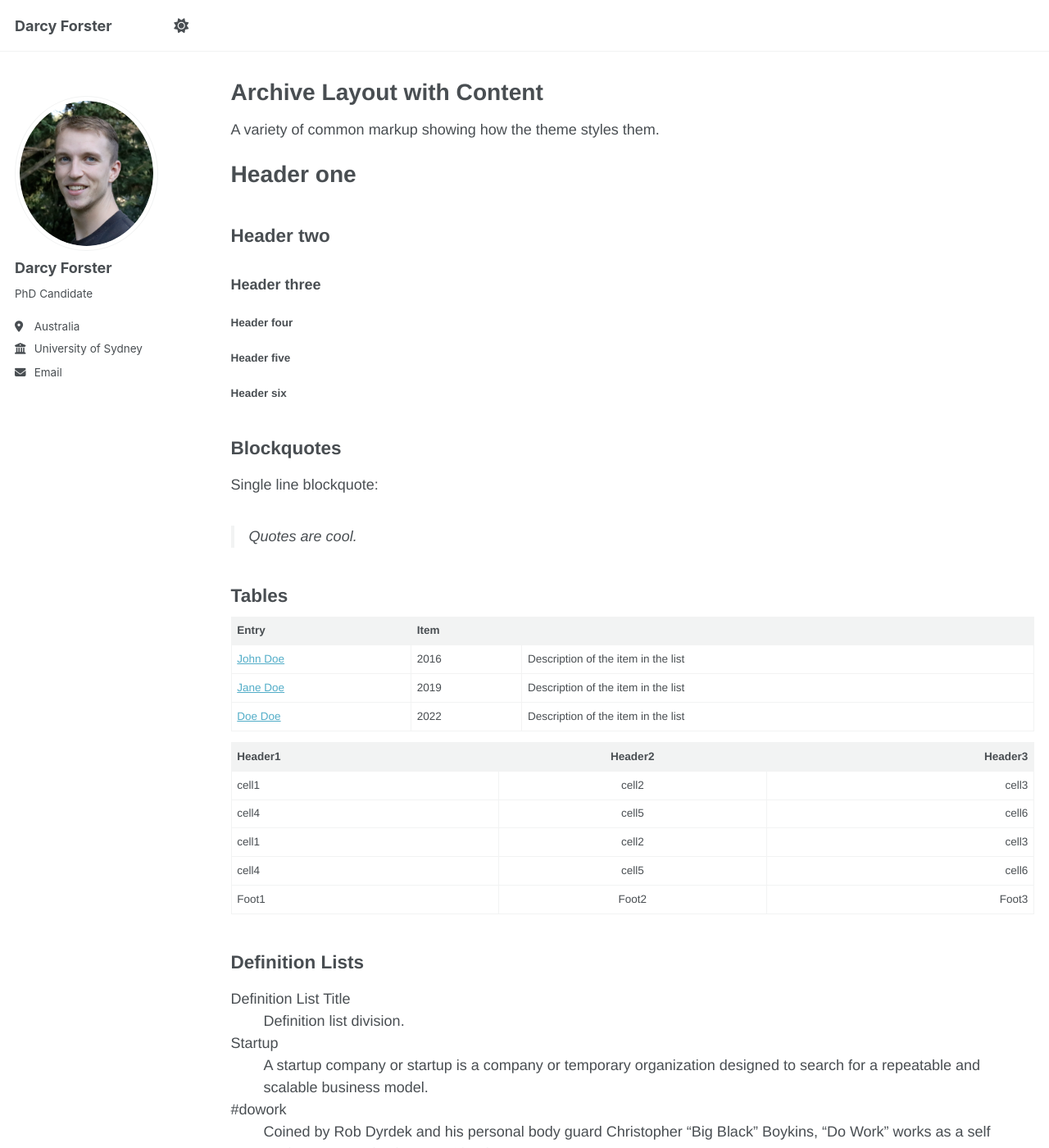
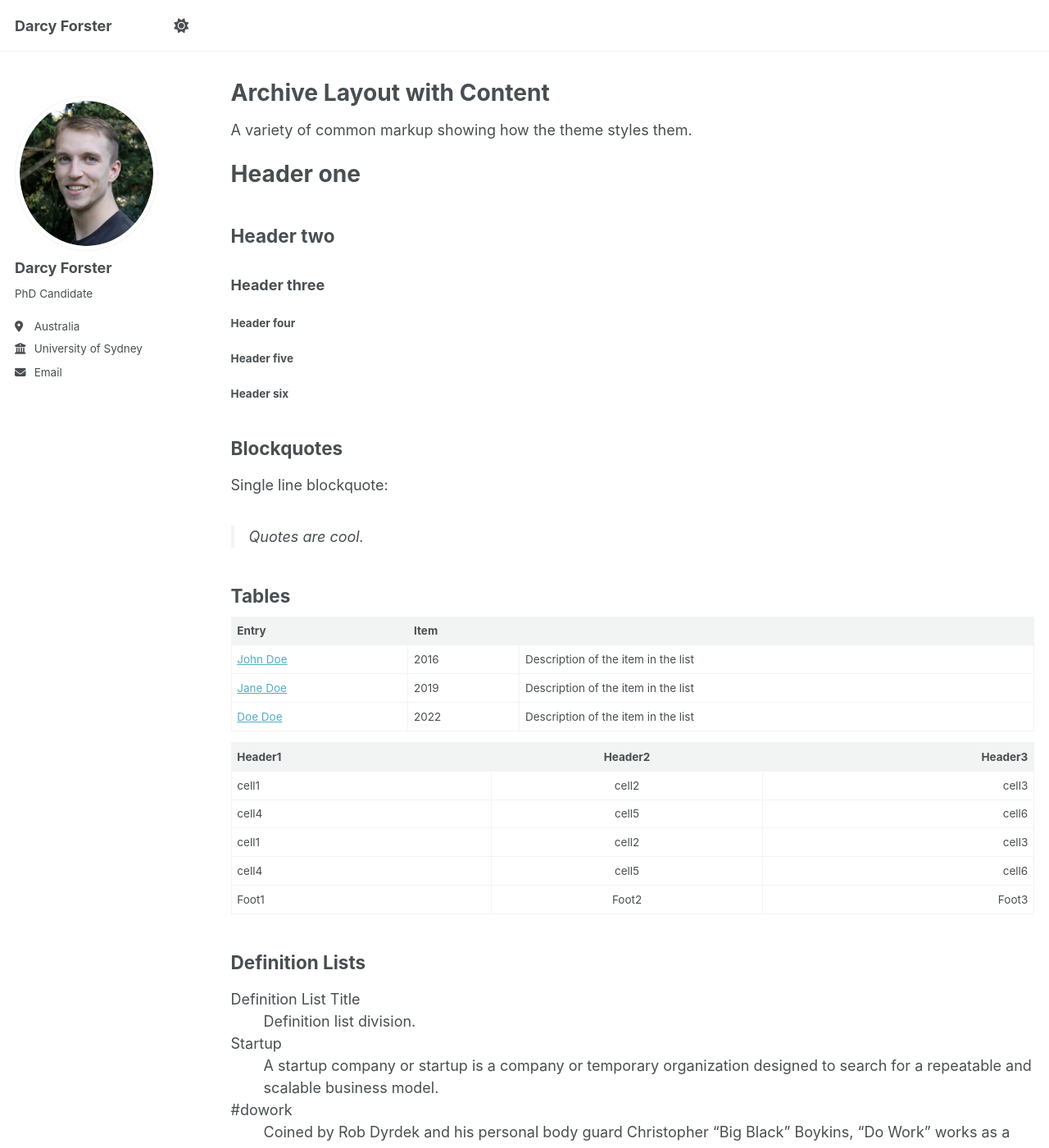
Before and after one commit to darcyforster/academic-pages, a Jekyll site: the page built from _pages/archive-layout-with-content.md, in a window 1280 px wide and 1400 px high. Shown: the whole window at 82% size. Built offline with Jekyll 4.4.1, drawn with Linux system fonts in a browser that asks for light colours; a script that is not in the unit is left out.

Commit message:
Update _themes.scss

```diff
--- a/_sass/_themes.scss
+++ b/_sass/_themes.scss
@@ -39,9 +39,9 @@ $type-size-6                : 0.75em;   // ~12px
 $type-size-7                : 0.6875em; // ~11px
 $type-size-8                : 0.625em;  // ~10px
 
-$global-font-family         : $helvetica;
-$header-font-family         : $helvetica;
-$caption-font-family        : $helvetica;
+$global-font-family         : $sans-serif;
+$header-font-family         : $sans-serif;
+$caption-font-family        : $sans-serif;
 
 /* ==========================================================================
    Breakpoints
```
